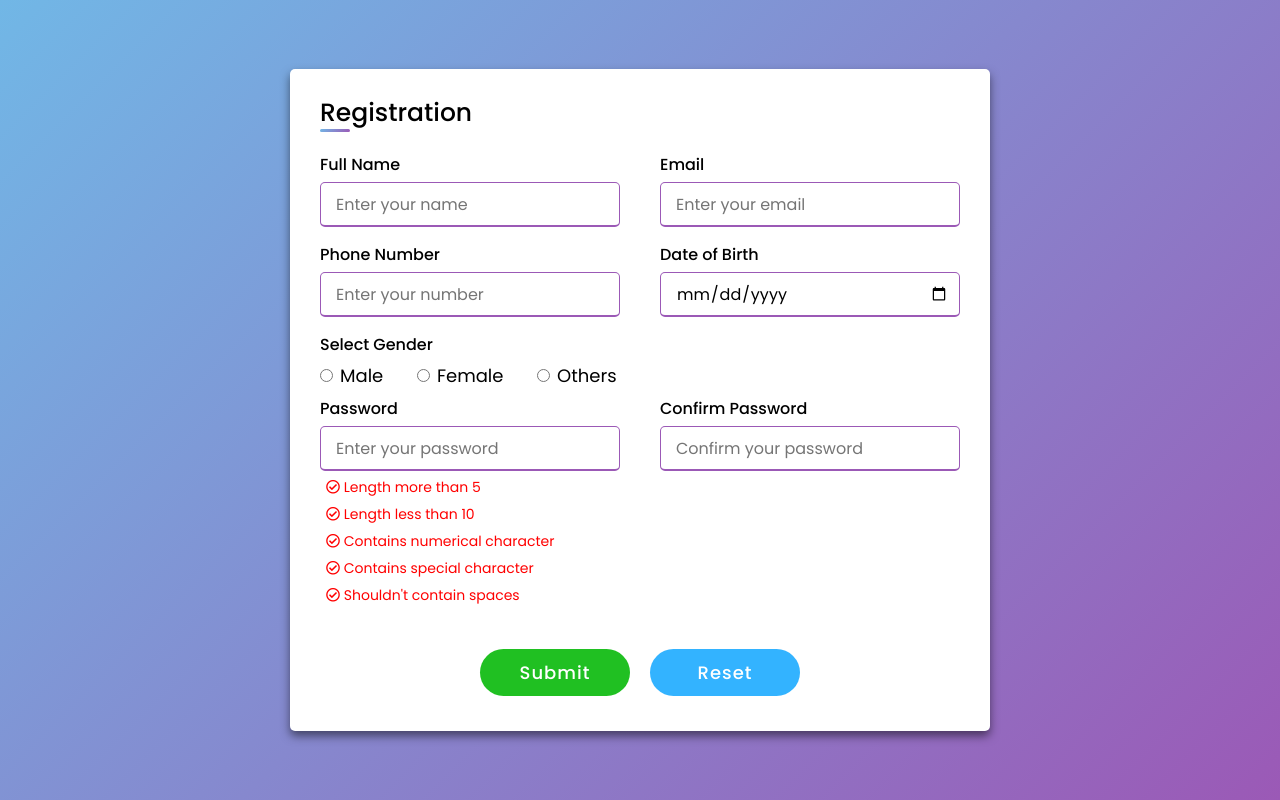
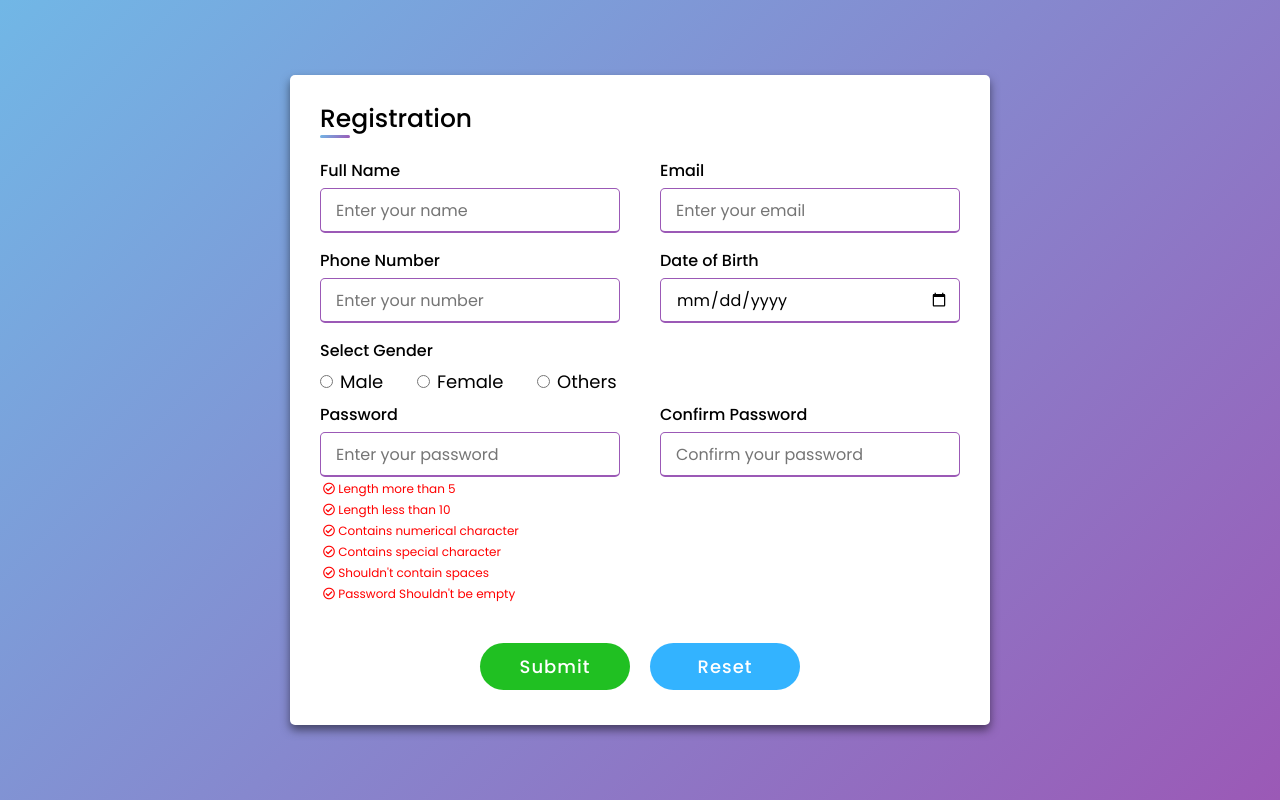
Before and after one commit to SagnikBasak/Resposnive-web-application, a PHP site: page /Registration.html in a window 1280 px wide. Run offline with PHP 8.4, Linux system fonts and the light colour scheme; some libraries are stand-ins or nearby versions.

Commit message:
Add files via upload

```diff
--- a/MainPage.html
+++ b/MainPage.html
@@ -4,6 +4,7 @@
 	<meta charset="utf-8">
 	<meta name="viewport" content="width=device-width, initial-scale=1">
 	<title>Easy Mart</title>
+	<link rel = "icon" href ="favicon.jpg" type = "image/x-icon">
   <link href="https://fonts.googleapis.com/css2?family=Poppins:wght@300&display=swap" rel="stylesheet">
 	<link rel="stylesheet" href="https://cdnjs.cloudflare.com/ajax/libs/font-awesome/5.15.3/css/all.min.css"/>
 	<link rel="stylesheet" href="https://fonts.googleapis.com/css2?family=Material+Symbols+Rounded:opsz,wght,FILL,GRAD@20..48,100..700,0..1,-50..200" />
@@ -12,7 +13,7 @@
 
 <body>
 
-	<table border="1" width="100%" bgcolor="#3cccfc">
+	<table border="0" width="100%" bgcolor="#3cccfc">
 	  <tr>
 	    <td align="right"><img src="MainLogo.png" width="85" height="30"></td>
 	    <td><input type="text" name="" placeholder="Search for your needs"><span class="material-symbols-rounded">search</span></td>
--- a/Reg_user_validation.js
+++ b/Reg_user_validation.js
@@ -47,11 +47,11 @@ function validation(){
     return false;
   }
 
-/*//For Password & Confirm password field
-  if(pass == ""){
+//For Password & Confirm password field
+  /*if(pass == ""){
     document.getElementById('passwords').innerHTML ="** Please fill the password";
     return false;
-  }
+  }*/
   if(pass!=confirmpass){
     document.getElementById('confrmpass').innerHTML ="** Password does not match the confirm password";
     return false;
@@ -59,7 +59,7 @@ function validation(){
   if(confirmpass == ""){
     document.getElementById('confrmpass').innerHTML ="** Please fill the confirm password field";
     return false;
-  }*/
+  }
 }
 
 function pass_check()
@@ -117,4 +117,14 @@ function pass_check()
        document.getElementById("check4").style.color="green";
        document.getElementById("check4").style.transitionDuration = "1s";
     }
+
+
+    if(pass == ""){
+      document.getElementById("check5").style.color="red";
+    }
+    else
+    {
+       document.getElementById("check5").style.color="green";
+       document.getElementById("check5").style.transitionDuration = "1s";
+    }
 }
--- a/Registration.css
+++ b/Registration.css
@@ -143,10 +143,10 @@ form .user-details .input-box{
   }
 }
 
-#check0, #check1, #check2, #check3, #check4{
+#check0, #check1, #check2, #check3, #check4, #check5{
   display: block;
   position: relative;
-  margin: 2%;
+  margin: 1%;
   color: red;
-  font-size: 14px;
+  font-size: 12px;
 }
--- a/Registration.html
+++ b/Registration.html
@@ -59,6 +59,9 @@
             <div id="check4">
                 <i class="far fa-check-circle"></i>  <span>Shouldn't contain spaces</span>
             </div>
+            <div id="check5">
+                <i class="far fa-check-circle"></i>  <span>Password Shouldn't be empty</span>
+            </div>
           </div>
           <div class="input-box">
             <label class="details">Confirm Password</label>
```
Also changed, not shown: favicon.jpg (added).
